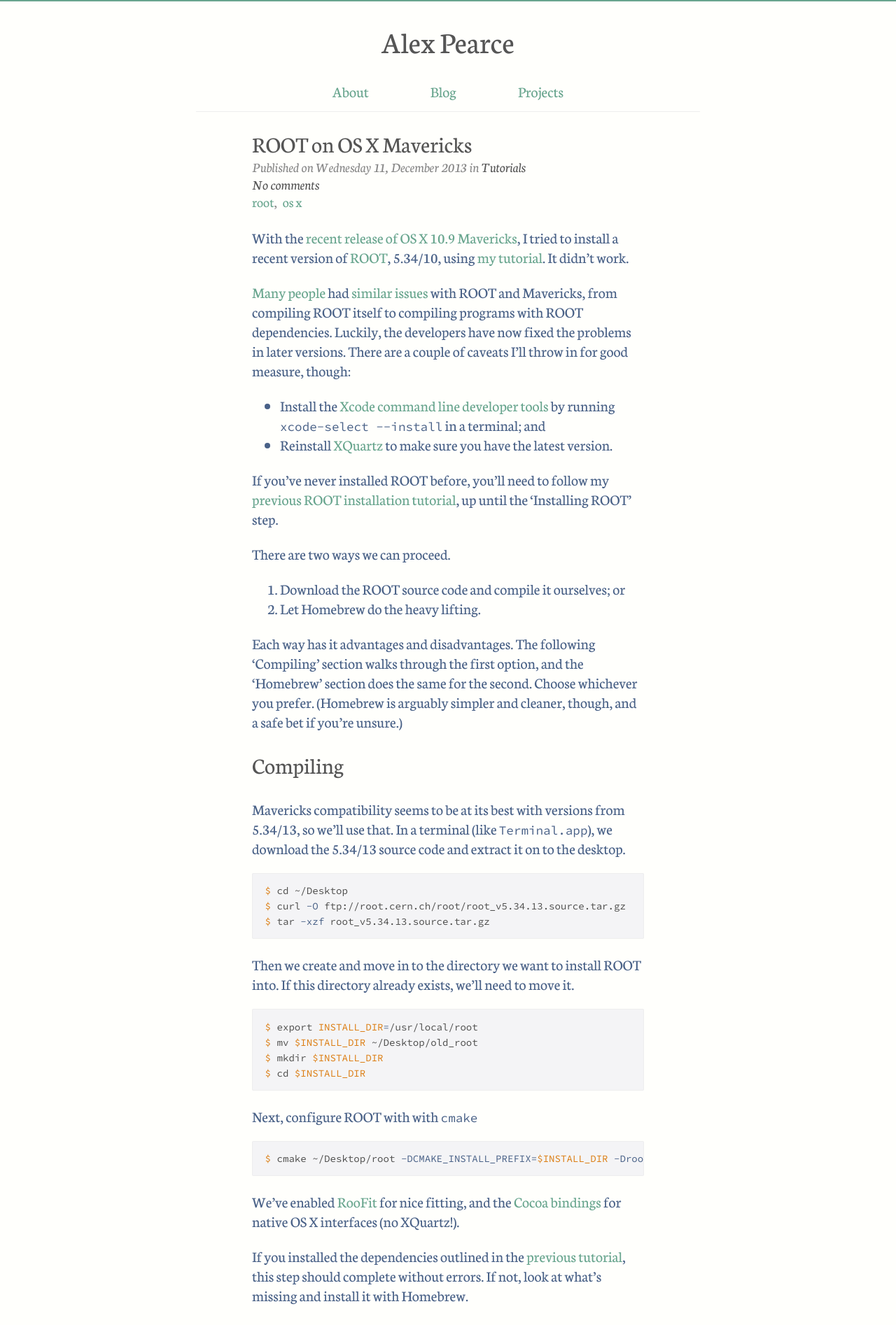
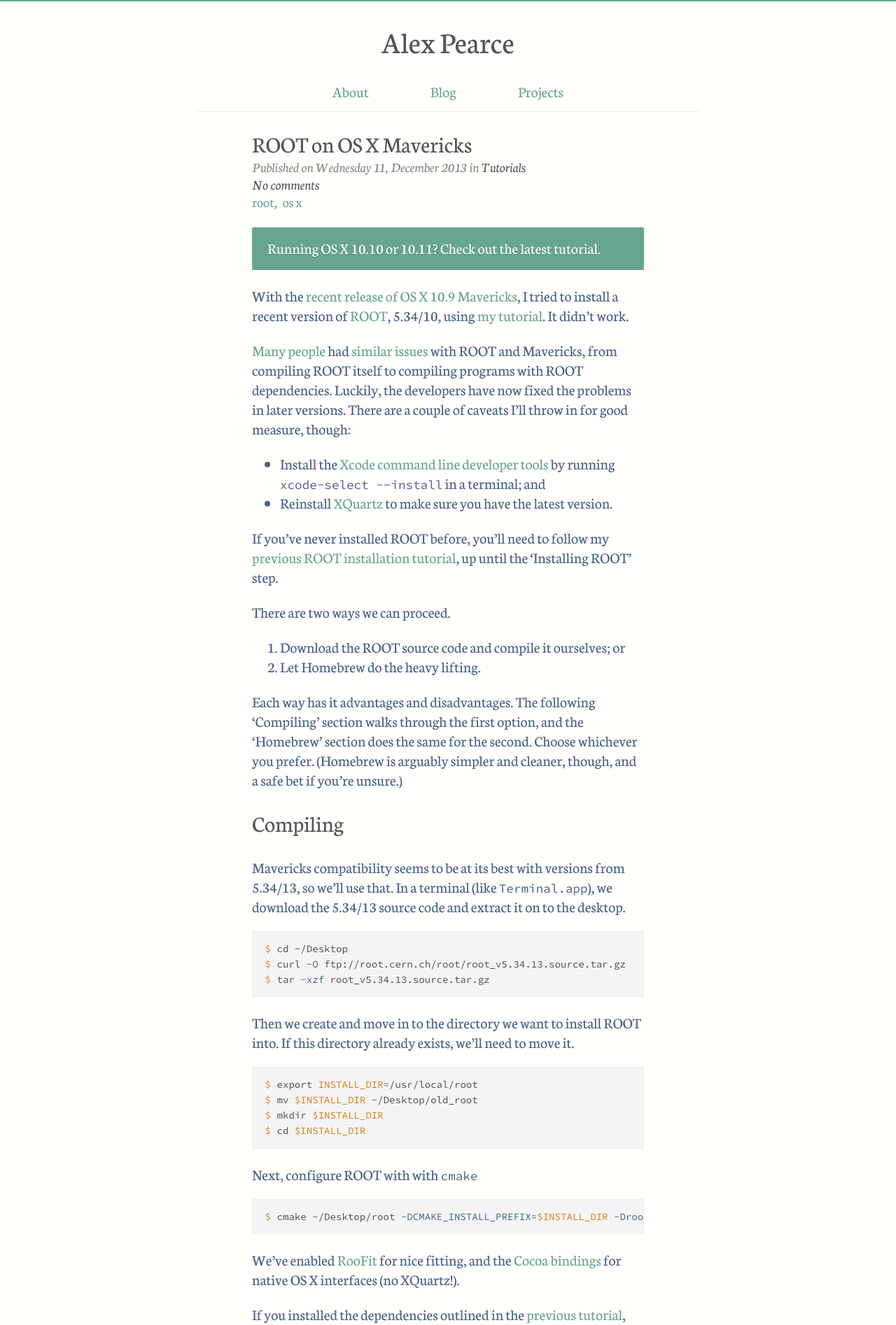
Before and after one commit to alexpearce/home, a Jekyll site: the page built from _posts/tutorials/2013-12-11-root-on-os-x-mavericks.md, in a window 1280 px wide. Shown: the top 1894 px of the page at 70% size. Built offline with Jekyll 4.4.1, drawn with Linux system fonts in a browser that asks for light colours; comment, search, counter and statistics services are not loaded.

Commit message:
Add alert to old ROOT install tutorial.

```diff
--- a/_posts/tutorials/2013-12-11-root-on-os-x-mavericks.md
+++ b/_posts/tutorials/2013-12-11-root-on-os-x-mavericks.md
@@ -5,6 +5,12 @@ category: Tutorials
 tags: [ROOT, OS X]
 description: Caveats when installing ROOT on OS X 10.9 (Mavericks).
 ---
+
+<div class="alert">
+  <a href="{% post_url 2015-02-02-root-on-os-x-el-capitan %}">
+    Running OS X 10.10 or 10.11? Check out the latest tutorial.
+  </a>
+</div>
 
 With the [recent release of OS X 10.9 Mavericks](http://en.wikipedia.org/wiki/OS_X_Mavericks), I tried to install a recent version of [ROOT](http://root.cern.ch/), 5.34/10, using [my tutorial]({% post_url 2012-08-03-installing-root-on-mountain-lion %}).
 It didn’t work.
--- a/_sass/_layout.scss
+++ b/_sass/_layout.scss
@@ -236,4 +236,14 @@ blockquote {
   font-style: italic;
 }
 
+.alert {
+  padding: 0.7em 1em 0.8em 1em;
+  border-radius: 2px;
+  background: $highlight_color;
+  a {
+    color: #fff;
+    text-shadow: 0 1px 0 darken($highlight_color, 10%);
+  }
+}
+
 /* @end Post/page style */
```
